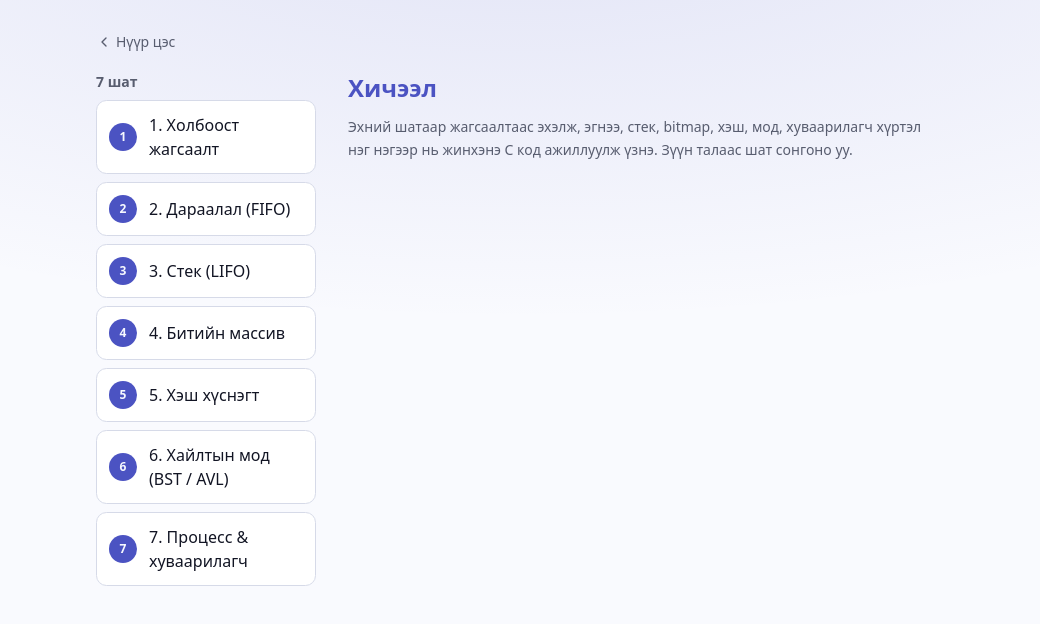
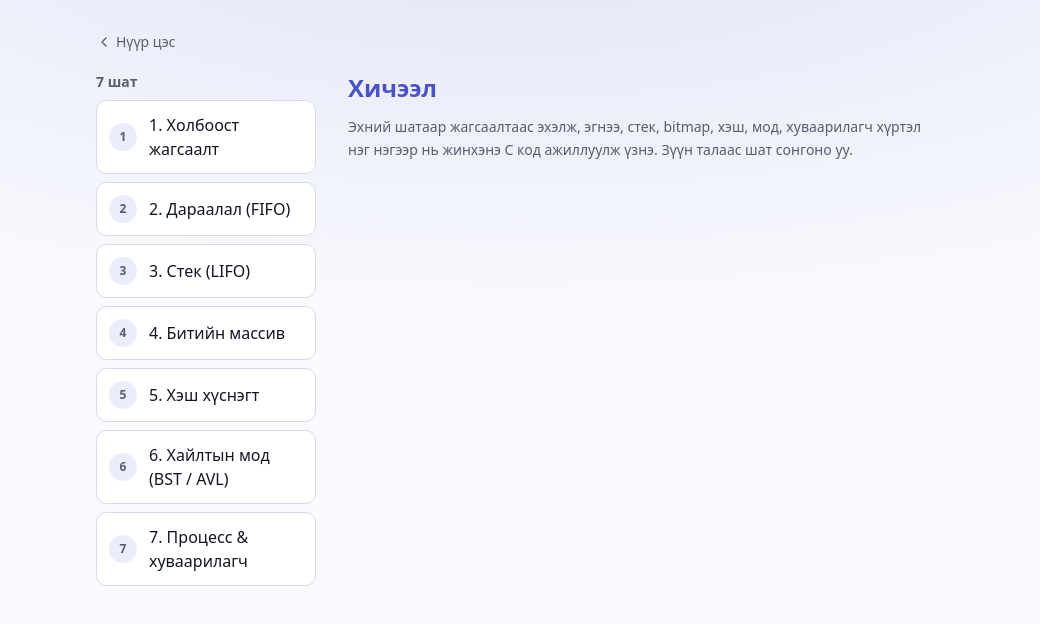
Before and after one commit to grl059/OS_BD1, a Next.js app in the folder web/: page /learn in a window 1280 px wide. Shown: the top 624 px of the page, without its empty margins (120-1160 px from the left). Built offline with nearby package versions, Linux system fonts and the light colour scheme.

Commit message:
Вэб: шат дуусгасан явцыг localStorage-д хадгалж жагсаалт дээр ✓ харуулна

```diff
--- a/web/src/components/levels-list.tsx
+++ b/web/src/components/levels-list.tsx
@@ -1,11 +1,45 @@
+"use client";
+
+import { useEffect, useState } from "react";
 import Link from "next/link";
+import { Check } from "lucide-react";
 import { LEVELS } from "@/lib/levels";
 import { cn } from "@/lib/utils";
 
+const STORAGE_KEY = "kds-done-levels";
+
+export function readDoneLevels(): string[] {
+  try {
+    const raw = localStorage.getItem(STORAGE_KEY);
+    const parsed = raw ? JSON.parse(raw) : [];
+    return Array.isArray(parsed) ? parsed.filter((x) => typeof x === "string") : [];
+  } catch {
+    return [];
+  }
+}
+
+/** Mark a level as completed (idempotent); called by the walkthrough when its last step runs. */
+export function markLevelDone(id: string) {
+  try {
+    const cur = readDoneLevels();
+    if (!cur.includes(id)) localStorage.setItem(STORAGE_KEY, JSON.stringify([...cur, id]));
+  } catch {
+    // private mode / disabled storage - progress just won't persist
+  }
+}
+
 export function LevelsList({ base = "/learn", activeId }: { base?: string; activeId?: string }) {
+  const [done, setDone] = useState<string[]>([]);
+
+  useEffect(() => {
+    setDone(readDoneLevels());
+  }, []);
+
   return (
     <ol className="flex flex-col gap-2">
-      {LEVELS.map((l) => (
+      {LEVELS.map((l) => {
+        const isDone = done.includes(l.id);
+        return (
           <li key={l.id}>
             <Link
               href={`${base}?level=${l.id}`}
@@ -14,13 +48,22 @@ export function LevelsList({ base = "/learn", activeId }: { base?: string; activ
                 activeId === l.id && "border-primary bg-accent",
               )}
             >
-            <span className="flex size-7 shrink-0 items-center justify-center rounded-full bg-primary text-xs font-semibold text-primary-foreground">
-              {l.order}
+              <span
+                className={cn(
+                  "flex size-7 shrink-0 items-center justify-center rounded-full text-xs font-semibold",
+                  isDone
+                    ? "bg-primary text-primary-foreground"
+                    : "bg-muted text-muted-foreground",
+                  activeId === l.id && !isDone && "bg-primary text-primary-foreground",
+                )}
+              >
+                {isDone ? <Check className="size-3.5" /> : l.order}
               </span>
               <span className="font-medium">{l.title}</span>
             </Link>
           </li>
-      ))}
+        );
+      })}
     </ol>
   );
 }
--- a/web/src/components/tutorial.tsx
+++ b/web/src/components/tutorial.tsx
@@ -1,12 +1,13 @@
 "use client";
 
-import { useState } from "react";
+import { useEffect, useState } from "react";
 import Link from "next/link";
 import type { Level } from "@/lib/levels";
 import { nextLevel } from "@/lib/levels";
 import { useRun } from "@/lib/use-run";
 import { Stage } from "@/components/stage";
 import { Quiz } from "@/components/quiz";
+import { markLevelDone } from "@/components/levels-list";
 import { Button } from "@/components/ui/button";
 import { Check, FastForward, Play, RotateCcw } from "lucide-react";
 import { cn } from "@/lib/utils";
@@ -26,6 +27,10 @@ export function Tutorial({ level }: { level: Level }) {
   const total = steps.length;
   const allDone = current >= total;
   const lastEvent = events.length ? events[events.length - 1] : null;
+
+  useEffect(() => {
+    if (allDone) markLevelDone(level.id);
+  }, [allDone, level.id]);
 
   const runStep = async () => {
     if (current >= total) return;
```
Lines whose indentation alone changed are shown as unchanged.
